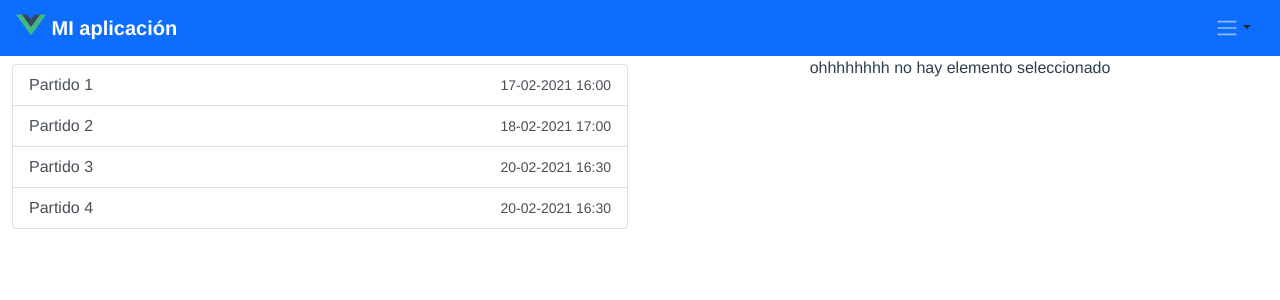
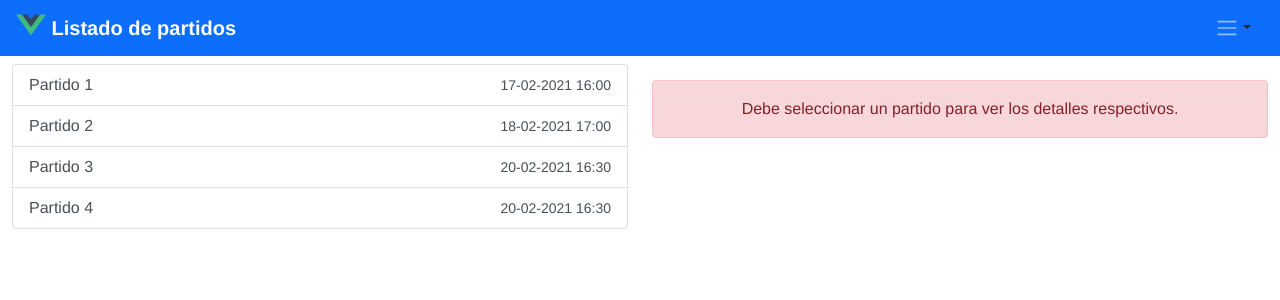
Before and after one commit to vcoronado2014/clases_vue, a Vue app: page /#/Listado in a window 1280 px wide. Shown: the top 300 px of the page. Built offline with nearby package versions, Linux system fonts and the light colour scheme; a small style sheet from the web is missing.

Commit message:
Cambios completos para la tarea 3

```diff
--- a/src/components/ContainerDetalle.vue
+++ b/src/components/ContainerDetalle.vue
@@ -1,14 +1,15 @@
 <template>
   <div id="containerDetalle" class="container contenedores">
+      <h5>{{this.$route.params.nombre}}</h5>
       <p>
-      {{this.$route.params.nombre}}, {{this.$route.params.descripcion}}, {{this.$route.params.participantes}}, {{this.$route.params.lugar}}
+      {{this.$route.params.descripcion}}, {{this.$route.params.participantes}}, {{this.$route.params.lugar}}
       </p>
       <!-- <iframe src="https://www.google.com/maps/embed?pb=!1m18!1m12!1m3!1d3329.4594082841877!2d-70.57293098430219!3d-33.437335580777756!2m3!1f0!2f0!3f0!3m2!1i1024!2i768!4f13.1!3m3!1m2!1s0x9662ce545e03a7dd%3A0x69745b680e41dfc8!2sEstadio%20Banco%20Central!5e0!3m2!1ses!2scl!4v1612568827094!5m2!1ses!2scl" width="400" height="300" frameborder="0" style="border:0;" allowfullscreen="" aria-hidden="false" tabindex="0"></iframe> -->
 
         <iframe :src="this.$route.params.mapa" width="400" height="300" frameborder="0" style="border:0;" allowfullscreen="" aria-hidden="false" tabindex="0"></iframe>
         <router-link
           id="link-partido"
-          class="btn btn-primary boton-listado mt-1"
+          class="btn btn-warning boton-listado mt-1"
           to="/Listado"
           >Volver</router-link
         >
--- a/src/components/ContainerListado.vue
+++ b/src/components/ContainerListado.vue
@@ -2,6 +2,7 @@
   <div id="containerListado">
     <!-- envolvemos todo en un div para generar nuestro civlo v-for y aplicamos clases responsivas
     para mostrar solo cuando sea vista small -->
+    <!-- ESTE DIV SE VA A MOSTRAR CUANDO SEA X-SMALL O SEA VERTICAL -->
     <div v-for="partido in listadoPartidos" :key="partido.Id" class="d-block d-sm-none">
       <!-- ahora podriamos usar cards para asegurar una mejor vista responsiva -->
       <!-- agregamos card agregamos mt-1 -->
@@ -33,17 +34,26 @@
        <ul class="list-group mt-2">
         <!-- aca generamos nuestra lista -->
         <li class="list-group-item d-flex justify-content-between align-items-center list-group-item-action"
-        v-for="partido in listadoPartidos" :key="partido.Id" @click.capture.stop="mostrarDetalle(partido)">
+        v-for="partido in listadoPartidos" :key="partido.Id" @click="mostrarDetalle(partido)">
           {{partido.Nombre}}
           <small>{{partido.Horario}}</small>
         </li>
       </ul>
       </div>
-      <div class="col-6" v-if="detalleSeleccionado">
-        {{detalleSeleccionado.Nombre}}
+      <div class="col-6 mt-2" v-if="detalleSeleccionado">
+        <div class="card">
+        <iframe :src="detalleSeleccionado.Mapa" width="400" height="200" frameborder="0" style="border:0;" allowfullscreen="" aria-hidden="false" tabindex="0"></iframe>
+        <div class="card-body">
+          <h5 class="card-title">{{detalleSeleccionado.Nombre}}</h5>
+          <p class="card-text">{{detalleSeleccionado.Descripcion}}</p>
+        </div>
       </div>
-      <div class="col-6" v-else>
-        ohhhhhhhh no hay elemento seleccionado
+
+      </div>
+      <div class="col-6 mt-4" v-else>
+        <div class="alert alert-danger" role="alert">
+          Debe seleccionar un  partido para ver los detalles respectivos.
+        </div>
       </div>
       </div>
 
--- a/src/components/Menu.vue
+++ b/src/components/Menu.vue
@@ -31,7 +31,7 @@ export default {
     },
     methods:{
         getTitle(){
-            return this.$props.titulo  ? this.$props.titulo : "MI aplicación"
+            return this.$props.titulo  ? this.$props.titulo : "Bienvenidos"
         }
     }
 }
--- a/src/views/Detalle.vue
+++ b/src/views/Detalle.vue
@@ -1,19 +1,22 @@
 <template>
 <div id="detalle">
-    <Header />
+    <!-- <Header /> -->
+    <Menu titulo="Detalle del partido" />
     <ContainerDetalle />
     <!-- <Footer /> -->
 </div>
 </template>
 
 <script>
-import Header from "@/components/Header.vue";
+/* import Header from "@/components/Header.vue"; */
 /* import Footer from "@/components/Footer.vue"; */
+import Menu from "@/components/Menu.vue";
 import ContainerDetalle from "@/components/ContainerDetalle.vue";
 
 export default {
   components: {
-    Header,
+    /* Header, */
+    Menu,
     ContainerDetalle,
     /* Footer */
   }
--- a/src/views/Home.vue
+++ b/src/views/Home.vue
@@ -1,6 +1,6 @@
 <template>
   <div class="home">
-    <Menu titulo="Inicio de mi app" />
+    <Menu titulo="Bienvenidos a mi app" />
     <ContainerHome />
     <RedesSociales />
     <!-- <Footer /> -->
--- a/src/views/Listado.vue
+++ b/src/views/Listado.vue
@@ -1,6 +1,6 @@
 <template>
   <div id="listado">
-    <Menu />
+    <Menu titulo="Listado de partidos" />
     <ContainerListado />
     <!-- <Footer /> -->
   </div>
```
